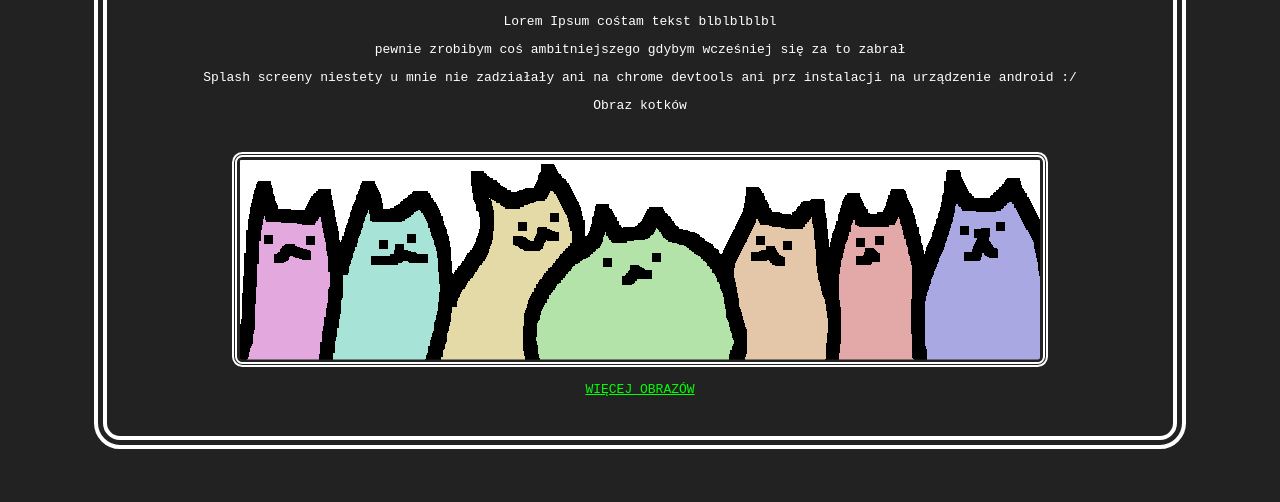
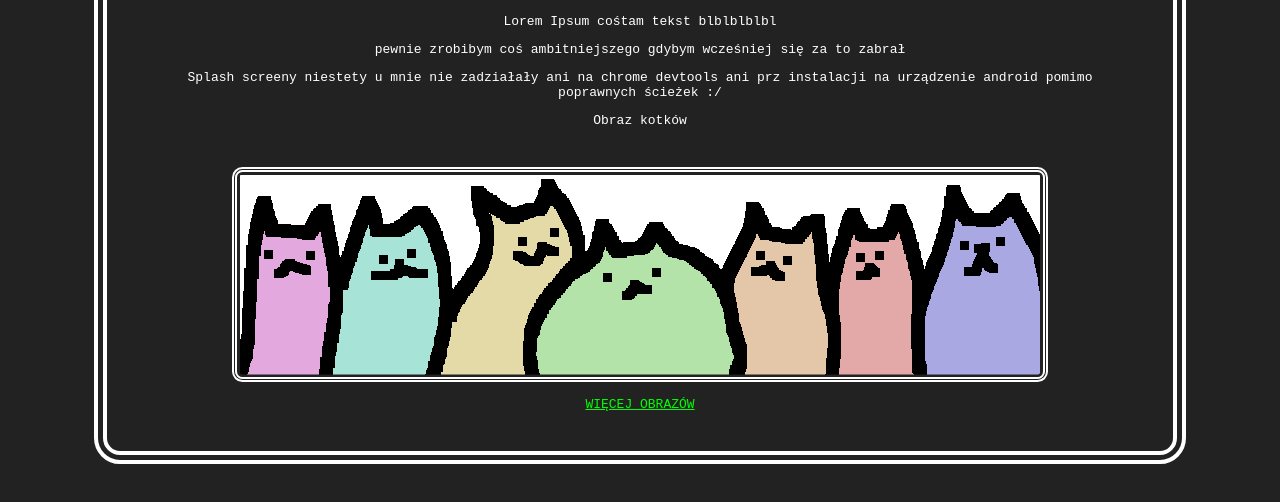
Before and after one commit to mpag-atins/mpag-pwa, a website: page index.html in a window 1280 px wide. Shown: the part 160-662 px from the top of the page. Drawn offline with Linux system fonts and the light colour scheme.

Commit message:
Update index.html

```diff
--- a/index.html
+++ b/index.html
@@ -59,7 +59,7 @@
                     <h1 class="title">Hello World!</h1>
                     <p>Lorem Ipsum cośtam tekst blblblblbl</p>
                     <p>pewnie zrobibym coś ambitniejszego gdybym wcześniej się za to zabrał</p>
-                    <p>Splash screeny niestety u mnie nie zadziałały ani na chrome devtools ani prz instalacji na urządzenie android :/ </p>
+                    <p>Splash screeny niestety u mnie nie zadziałały ani na chrome devtools ani prz instalacji na urządzenie android pomimo poprawnych ścieżek :/ </p>
                     <p>Obraz kotków</p>
                     <img src="images/baner_kotki.png" class="sztuka_nowoczesna">
                     <br><a href="podstrona.html">WIĘCEJ OBRAZÓW</a>
```
